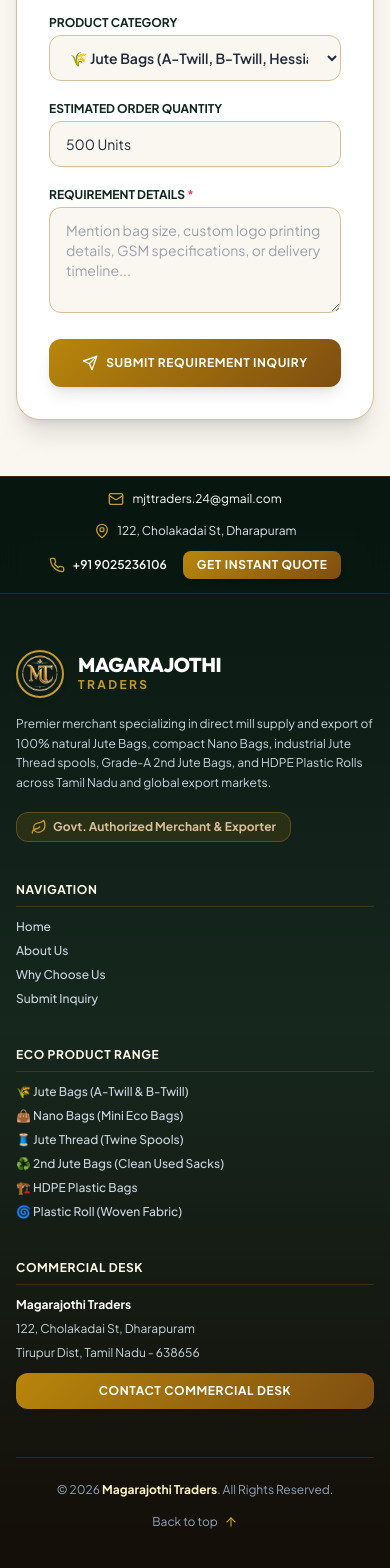
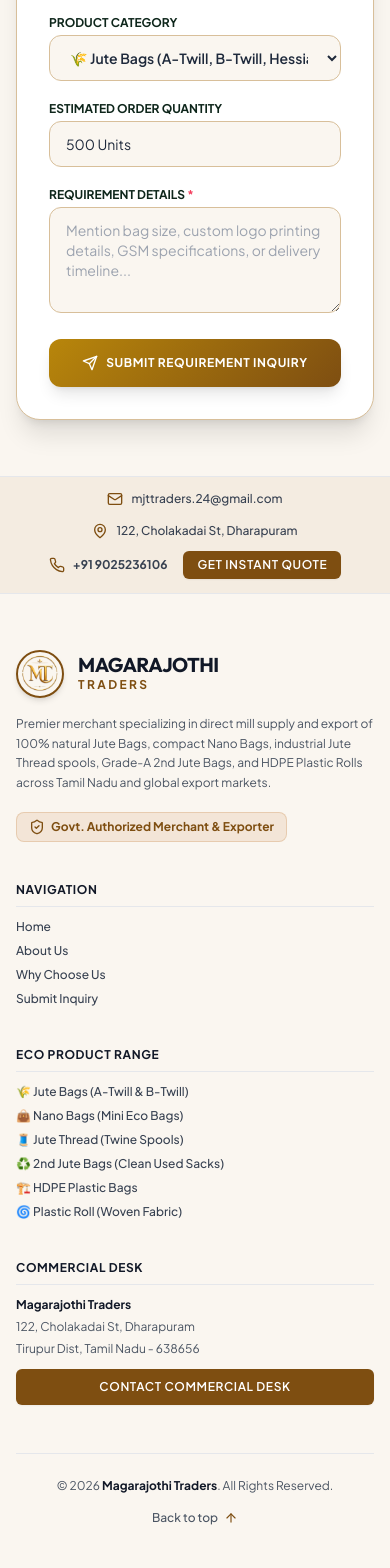
Before and after one commit to hariharasuthanp24-AAH/MAGARAJOTHI-TRADERS, a React (Vite) app in the folder frontend/: page /contact in a window 390 px wide. Shown: the part 1811-3379 px from the top of the page. Built offline with nearby package versions, Linux system fonts and the light colour scheme; no server answers; a web font is replaced by a local one.

Commit message:
UI Fix: Comprehensive text contrast and visibility correction across all sections

```diff
--- a/frontend/src/components/Footer.jsx
+++ b/frontend/src/components/Footer.jsx
@@ -19,32 +19,32 @@
   };
 
   return (
-    <footer className="bg-gradient-to-b from-forest-950 via-[#16271E] to-[#140D07] text-slate-300 font-sans relative border-t border-jute-500/20">
+    <footer className="bg-[#FAF6F0] text-gray-700 font-sans relative border-t border-gray-200">
 
-      {/* Top Ribbon Banner in Footer */}
-      <div className="bg-forest-950/80 text-white text-xs md:text-sm py-3.5 px-4 md:px-8 border-b border-jute-500/20 backdrop-blur-md">
+      {/* Pre-Footer Contact Bar */}
+      <div className="bg-[#F4ECE1] text-gray-700 text-xs md:text-sm py-3.5 px-4 md:px-8 border-b border-gray-200">
         <div className="max-w-7xl mx-auto flex flex-col md:flex-row justify-between items-center gap-3">
 
           <div className="flex flex-wrap items-center gap-4 justify-center md:justify-start">
-            <a href="mailto:mjttraders.24@gmail.com" className="flex items-center gap-2 hover:text-jute-400 transition-colors">
-              <Mail size={16} className="text-jute-400" />
+            <a href="mailto:mjttraders.24@gmail.com" className="flex items-center gap-2 text-gray-700 hover:text-jute-dark transition-colors font-medium">
+              <Mail size={16} className="text-jute-dark" />
               <span>mjttraders.24@gmail.com</span>
             </a>
-            <span className="hidden md:inline text-slate-600">|</span>
-            <div className="flex items-center gap-2 text-slate-200">
-              <MapPin size={16} className="text-jute-400" />
+            <span className="hidden md:inline text-gray-400">|</span>
+            <div className="flex items-center gap-2 text-gray-700 font-medium">
+              <MapPin size={16} className="text-jute-dark" />
               <span className="truncate max-w-[240px] md:max-w-none">122, Cholakadai St, Dharapuram</span>
             </div>
           </div>
 
           <div className="flex items-center gap-4 font-semibold">
-            <a href="tel:+919025236106" className="flex items-center gap-2 hover:text-jute-400 transition-colors text-white">
-              <Phone size={16} className="text-jute-400" />
+            <a href="tel:+919025236106" className="flex items-center gap-2 text-gray-700 hover:text-jute-dark transition-colors font-bold">
+              <Phone size={16} className="text-jute-dark" />
               <span>+91 9025236106</span>
             </a>
             <button
               onClick={() => navigate('/enquire')}
-              className="text-xs text-white gold-gradient-btn px-3.5 py-1.5 rounded-lg transition shadow-md font-bold uppercase tracking-wider"
+              className="text-xs text-white bg-jute-dark hover:bg-jute px-3.5 py-1.5 rounded-md transition-colors shadow-sm font-semibold uppercase tracking-wider"
             >
               Get Instant Quote
             </button>
@@ -58,117 +58,117 @@
 
         <div className="grid grid-cols-1 md:grid-cols-2 lg:grid-cols-12 gap-10">
 
-          {/* Column 1: Brand & Logo */}
+          {/* Column 1: Footer Brand Area */}
           <div className="lg:col-span-4 space-y-4">
             <Link to="/" className="flex items-center space-x-3.5 group">
               <img
                 src="/logo.png"
                 alt="Magarajothi Traders Logo"
-                className="w-12 h-12 rounded-full object-cover shadow-md border-2 border-jute-400"
+                className="w-12 h-12 rounded-full object-cover shadow-md border-2 border-jute-dark"
               />
               <div className="flex flex-col">
-                <span className="font-heading text-xl font-extrabold text-white leading-none tracking-tight">
+                <span className="font-heading text-xl font-bold text-gray-900 leading-none tracking-tight group-hover:text-jute-dark transition-colors">
                   MAGARAJOTHI
                 </span>
-                <span className="text-xs text-jute-400 tracking-[0.2em] font-bold uppercase mt-0.5">
+                <span className="text-xs text-jute-dark tracking-[0.2em] font-bold uppercase mt-0.5">
                   TRADERS
                 </span>
               </div>
             </Link>
 
-            <p className="text-xs text-slate-300 leading-relaxed">
+            <p className="text-xs text-gray-600 leading-relaxed">
               Premier merchant specializing in direct mill supply and export of 100% natural Jute Bags, compact Nano Bags, industrial Jute Thread spools, Grade-A 2nd Jute Bags, and HDPE Plastic Rolls across Tamil Nadu and global export markets.
             </p>
 
             <div className="pt-1">
-              <span className="bg-jute-500/15 border border-jute-400/30 px-3.5 py-1.5 rounded-xl text-xs font-bold text-jute-300 inline-flex items-center gap-1.5 backdrop-blur-sm">
-                <Leaf className="w-4 h-4 text-jute-400" /> Govt. Authorized Merchant & Exporter
+              <span className="bg-jute-light/20 border border-jute-light/40 px-3 py-1.5 rounded-lg text-xs font-bold text-jute-dark inline-flex items-center gap-1.5">
+                <ShieldCheck className="w-4 h-4 text-jute-dark" /> Govt. Authorized Merchant & Exporter
               </span>
             </div>
           </div>
 
-          {/* Column 2: Quick Links */}
+          {/* Column 2: Navigation & Links */}
           <div className="lg:col-span-2 space-y-3">
-            <h4 className="text-xs font-bold text-amber-50 uppercase tracking-wider border-b border-jute-500/20 pb-2">
+            <h4 className="text-xs font-bold text-gray-900 uppercase tracking-wider border-b border-gray-200 pb-2">
               Navigation
             </h4>
             <ul className="space-y-2 text-xs font-medium">
               <li>
-                <Link to="/" onClick={scrollToTop} className="hover:text-jute-400 transition-colors">
+                <Link to="/" onClick={scrollToTop} className="text-gray-700 hover:text-jute-dark transition-colors">
                   Home
                 </Link>
               </li>
               <li>
-                <button onClick={() => { navigate('/'); setTimeout(() => { const el = document.getElementById('about-section'); if(el) el.scrollIntoView({behavior:'smooth'}); }, 150); }} className="hover:text-jute-400 transition-colors">
+                <button onClick={() => { navigate('/'); setTimeout(() => { const el = document.getElementById('about-section'); if(el) el.scrollIntoView({behavior:'smooth'}); }, 150); }} className="text-gray-700 hover:text-jute-dark transition-colors">
                   About Us
                 </button>
               </li>
               <li>
-                <button onClick={() => { navigate('/'); setTimeout(() => { const el = document.getElementById('why-us-section'); if(el) el.scrollIntoView({behavior:'smooth'}); }, 150); }} className="hover:text-jute-400 transition-colors">
+                <button onClick={() => { navigate('/'); setTimeout(() => { const el = document.getElementById('why-us-section'); if(el) el.scrollIntoView({behavior:'smooth'}); }, 150); }} className="text-gray-700 hover:text-jute-dark transition-colors">
                   Why Choose Us
                 </button>
               </li>
               <li>
-                <Link to="/enquire" className="hover:text-jute-400 transition-colors">
+                <Link to="/enquire" className="text-gray-700 hover:text-jute-dark transition-colors">
                   Submit Inquiry
                 </Link>
               </li>
             </ul>
           </div>
 
-          {/* Column 3: Product Categories */}
+          {/* Column 3: Eco Product Range */}
           <div className="lg:col-span-3 space-y-3">
-            <h4 className="text-xs font-bold text-amber-50 uppercase tracking-wider border-b border-jute-500/20 pb-2">
+            <h4 className="text-xs font-bold text-gray-900 uppercase tracking-wider border-b border-gray-200 pb-2">
               Eco Product Range
             </h4>
             <ul className="space-y-2 text-xs font-medium">
               <li>
-                <button onClick={() => handleCategoryClick('Jute')} className="hover:text-jute-400 transition-colors">
+                <button onClick={() => handleCategoryClick('Jute')} className="text-gray-700 hover:text-jute-dark transition-colors">
                   🌾 Jute Bags (A-Twill & B-Twill)
                 </button>
               </li>
               <li>
-                <button onClick={() => handleCategoryClick('Nano Bags')} className="hover:text-jute-400 transition-colors">
+                <button onClick={() => handleCategoryClick('Nano Bags')} className="text-gray-700 hover:text-jute-dark transition-colors">
                   👜 Nano Bags (Mini Eco Bags)
                 </button>
               </li>
               <li>
-                <button onClick={() => handleCategoryClick('Jute Thread')} className="hover:text-jute-400 transition-colors">
+                <button onClick={() => handleCategoryClick('Jute Thread')} className="text-gray-700 hover:text-jute-dark transition-colors">
                   🧵 Jute Thread (Twine Spools)
                 </button>
               </li>
               <li>
-                <button onClick={() => handleCategoryClick('2nd Jute Bags')} className="hover:text-jute-400 transition-colors">
+                <button onClick={() => handleCategoryClick('2nd Jute Bags')} className="text-gray-700 hover:text-jute-dark transition-colors">
                   ♻️ 2nd Jute Bags (Clean Used Sacks)
                 </button>
               </li>
               <li>
-                <button onClick={() => handleCategoryClick('Plastic')} className="hover:text-jute-400 transition-colors">
+                <button onClick={() => handleCategoryClick('Plastic')} className="text-gray-700 hover:text-jute-dark transition-colors">
                   🏗️ HDPE Plastic Bags
                 </button>
               </li>
               <li>
-                <button onClick={() => handleCategoryClick('Plastic Roll')} className="hover:text-jute-400 transition-colors">
+                <button onClick={() => handleCategoryClick('Plastic Roll')} className="text-gray-700 hover:text-jute-dark transition-colors">
                   🌀 Plastic Roll (Woven Fabric)
                 </button>
               </li>
             </ul>
           </div>
 
-          {/* Column 4: Executive Office Contact */}
+          {/* Column 4: Commercial Desk */}
           <div className="lg:col-span-3 space-y-3">
-            <h4 className="text-xs font-bold text-amber-50 uppercase tracking-wider border-b border-jute-500/20 pb-2">
+            <h4 className="text-xs font-bold text-gray-900 uppercase tracking-wider border-b border-gray-200 pb-2">
               Commercial Desk
             </h4>
-            <div className="space-y-2 text-xs text-slate-200">
-              <p className="font-bold text-white">Magarajothi Traders</p>
-              <p className="text-slate-300">122, Cholakadai St, Dharapuram</p>
-              <p className="text-slate-300">Tirupur Dist, Tamil Nadu - 638656</p>
+            <div className="space-y-1.5 text-xs text-gray-700">
+              <p className="font-bold text-gray-900">Magarajothi Traders</p>
+              <p className="text-gray-600">122, Cholakadai St, Dharapuram</p>
+              <p className="text-gray-600">Tirupur Dist, Tamil Nadu - 638656</p>
             </div>
 
             <button
               onClick={() => navigate('/enquire')}
-              className="w-full mt-2 gold-gradient-btn text-white font-bold py-2.5 rounded-xl text-xs shadow transition-colors uppercase tracking-wider"
+              className="w-full mt-2 bg-jute-dark hover:bg-jute text-white font-semibold py-2.5 rounded-md text-xs shadow-sm transition-colors uppercase tracking-wider"
             >
               Contact Commercial Desk
             </button>
@@ -177,14 +177,14 @@
         </div>
 
         {/* Bottom Clean Bar */}
-        <div className="mt-12 pt-6 border-t border-jute-500/20 flex flex-col sm:flex-row items-center justify-between gap-4 text-xs text-slate-400">
+        <div className="mt-12 pt-6 border-t border-gray-200 flex flex-col sm:flex-row items-center justify-between gap-4 text-xs text-gray-600">
           <div>
-            © {new Date().getFullYear()} <strong className="text-amber-100">Magarajothi Traders</strong>. All Rights Reserved.
+            © {new Date().getFullYear()} <strong className="text-gray-900">Magarajothi Traders</strong>. All Rights Reserved.
           </div>
 
-          <button onClick={scrollToTop} className="hover:text-jute-400 flex items-center gap-1.5 transition-colors">
+          <button onClick={scrollToTop} className="hover:text-jute-dark flex items-center gap-1.5 transition-colors font-medium">
             <span>Back to top</span>
-            <ArrowUp className="w-3.5 h-3.5 text-jute-400" />
+            <ArrowUp className="w-3.5 h-3.5 text-jute-dark" />
           </button>
         </div>
 
```
Also changed, not shown: frontend/src/components/InquiryForm.jsx (+47 -47 lines), frontend/src/components/WhyChooseUs.jsx (+12 -16 lines).
